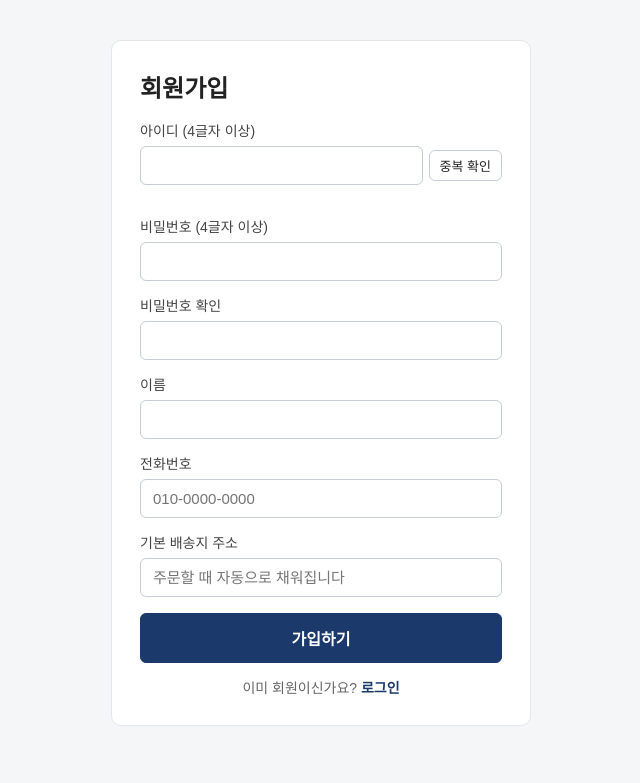
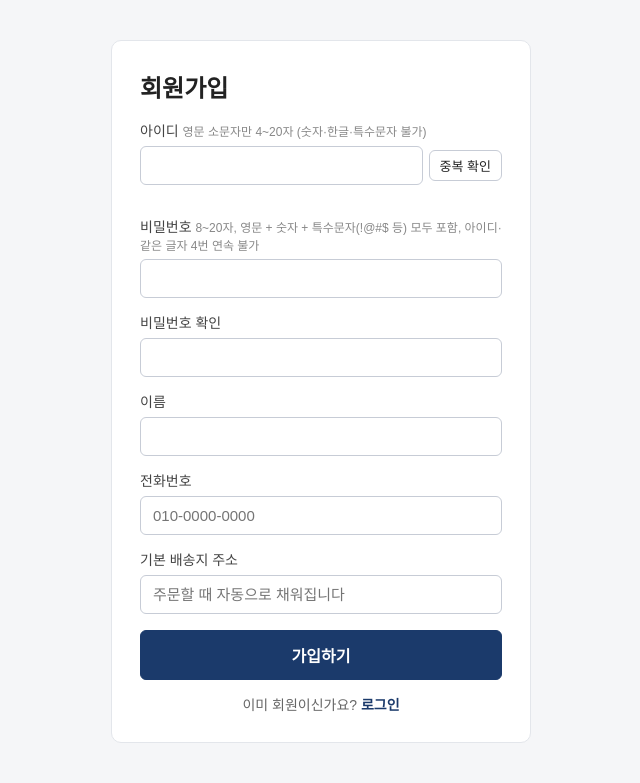
Before and after one commit to Goldstargreat/SpringFrameworkTermProject, a Spring Boot app: page /members/join in a window 1280 px wide. Shown: the part 65-848 px from the top of the page, without its empty margins (319-959 px from the left). Run offline with Spring Boot 4, Linux system fonts and the light colour scheme.

Commit message:
회원가입 아이디/비밀번호 규칙 강화
- 아이디 : 영문 소문자만 4~20자 (숫자, 한글, 대문자, 공백, 특수문자 불가), 중복 확인 때도 검사
- 비밀번호 : 8~20자, 영문 + 숫자 + 특수문자 모두 포함, 공백 불가,
  아이디가 들어간 비밀번호와 같은 글자 4번 연속 금지
- 회원가입, 마이페이지 비밀번호 변경, 비밀번호 찾기 후 재설정에 모두 적용
- 입력칸 옆에 규칙 안내 표시 (기존 계정은 그대로 로그인 가능)

Co-Authored-By: Claude Opus 5.5 <noreply@anthropic.com>

```diff
--- a/src/main/java/kr/ac/kopo/gnuyog/goldstarmall/controller/MemberController.java
+++ b/src/main/java/kr/ac/kopo/gnuyog/goldstarmall/controller/MemberController.java
@@ -53,7 +53,7 @@ public class MemberController {
         try {
             MemberValidator.validateLoginId(loginId);
             MemberValidator.checkReservedLoginId(loginId);
-            MemberValidator.validatePassword(password, passwordConfirm);
+            MemberValidator.validatePassword(password, passwordConfirm, loginId);
             MemberValidator.validateName(name);
             MemberValidator.checkReservedName(name);
             memberService.join(loginId.trim(), password, name.trim(), phone, address);
--- a/src/main/java/kr/ac/kopo/gnuyog/goldstarmall/service/MemberService.java
+++ b/src/main/java/kr/ac/kopo/gnuyog/goldstarmall/service/MemberService.java
@@ -159,7 +159,7 @@ public class MemberService {
         if (member == null) {
             throw new NotFoundException("회원을 찾을 수 없습니다.");
         }
-        MemberValidator.validatePassword(newPassword, newPasswordConfirm);
+        MemberValidator.validatePassword(newPassword, newPasswordConfirm, member.getLoginId());
         member.setPassword(passwordEncoder.encode(newPassword));
     }
 
@@ -187,7 +187,7 @@ public class MemberService {
         if (!passwordEncoder.matches(currentPassword, member.getPassword())) {
             throw new BusinessException("현재 비밀번호가 올바르지 않습니다.");
         }
-        MemberValidator.validatePassword(newPassword, newPasswordConfirm);
+        MemberValidator.validatePassword(newPassword, newPasswordConfirm, member.getLoginId());
         member.setPassword(passwordEncoder.encode(newPassword));
     }
 
--- a/src/main/resources/static/css/style.css
+++ b/src/main/resources/static/css/style.css
@@ -1156,3 +1156,10 @@ h2 {
 .grade-rule {
     line-height: 2;
 }
+
+/* 입력칸 이름 옆의 작은 규칙 안내 (예: 비밀번호 8~20자 ...) */
+.field-hint {
+    font-size: 12px;
+    font-weight: normal;
+    color: #888;
+}
--- a/src/main/resources/templates/member/join.html
+++ b/src/main/resources/templates/member/join.html
@@ -16,11 +16,11 @@
 
         <!-- 입력한 값은 POST /members/join 으로 전송된다 -->
         <form th:action="@{/members/join}" method="post">
-            <label>아이디 (4글자 이상)
+            <label>아이디 <span class="field-hint">영문 소문자만 4~20자 (숫자·한글·특수문자 불가)</span>
                 <!-- 중복 확인 버튼 : 누르면 js/common.js 가 data-check-url 주소로 물어보고 결과를 아래 칸에 보여 준다 -->
                 <!-- data-check-required : 중복 확인에서 "사용 가능"을 받아야 가입할 수 있다 -->
                 <span class="input-with-button">
-                    <input type="text" id="loginId" name="loginId" th:value="${loginId}" required>
+                    <input type="text" id="loginId" name="loginId" th:value="${loginId}" required minlength="4" maxlength="20" pattern="[a-z]+" title="영문 소문자만 4~20자">
                     <button type="button" class="btn btn-small"
                             th:data-check-url="@{/members/check-login-id}"
                             data-check-input="loginId"
@@ -29,8 +29,8 @@
                 </span>
             </label>
             <p id="loginIdResult" class="check-message"></p>
-            <label>비밀번호 (4글자 이상)
-                <input type="password" name="password" required>
+            <label>비밀번호 <span class="field-hint">8~20자, 영문 + 숫자 + 특수문자(!@#$ 등) 모두 포함, 아이디·같은 글자 4번 연속 불가</span>
+                <input type="password" name="password" required minlength="8" maxlength="20">
             </label>
             <label>비밀번호 확인
                 <input type="password" name="passwordConfirm" required>
--- a/src/main/resources/templates/member/mypage.html
+++ b/src/main/resources/templates/member/mypage.html
@@ -77,8 +77,8 @@
             <label>현재 비밀번호
                 <input type="password" name="currentPassword" required>
             </label>
-            <label>새 비밀번호 (4글자 이상)
-                <input type="password" name="newPassword" required>
+            <label>새 비밀번호 <span class="field-hint">8~20자, 영문 + 숫자 + 특수문자(!@#$ 등) 모두 포함, 아이디·같은 글자 4번 연속 불가</span>
+                <input type="password" name="newPassword" required minlength="8" maxlength="20">
             </label>
             <label>새 비밀번호 확인
                 <input type="password" name="newPasswordConfirm" required>
--- a/src/main/resources/templates/member/reset-password.html
+++ b/src/main/resources/templates/member/reset-password.html
@@ -17,8 +17,8 @@
         <!-- 2단계 : 본인 확인을 통과한 경우에만 이 화면에 들어올 수 있다 (MemberController 참고) -->
         <p class="guide">본인 확인이 끝났습니다. 새로 사용할 비밀번호를 입력해 주세요.</p>
         <form th:action="@{/members/reset-password}" method="post">
-            <label>새 비밀번호 (4글자 이상)
-                <input type="password" name="newPassword" required>
+            <label>새 비밀번호 <span class="field-hint">8~20자, 영문 + 숫자 + 특수문자(!@#$ 등) 모두 포함, 아이디·같은 글자 4번 연속 불가</span>
+                <input type="password" name="newPassword" required minlength="8" maxlength="20">
             </label>
             <label>새 비밀번호 확인
                 <input type="password" name="newPasswordConfirm" required>
```
Also changed, not shown: src/main/java/kr/ac/kopo/gnuyog/goldstarmall/validator/MemberValidator.java (+35 -10 lines).
